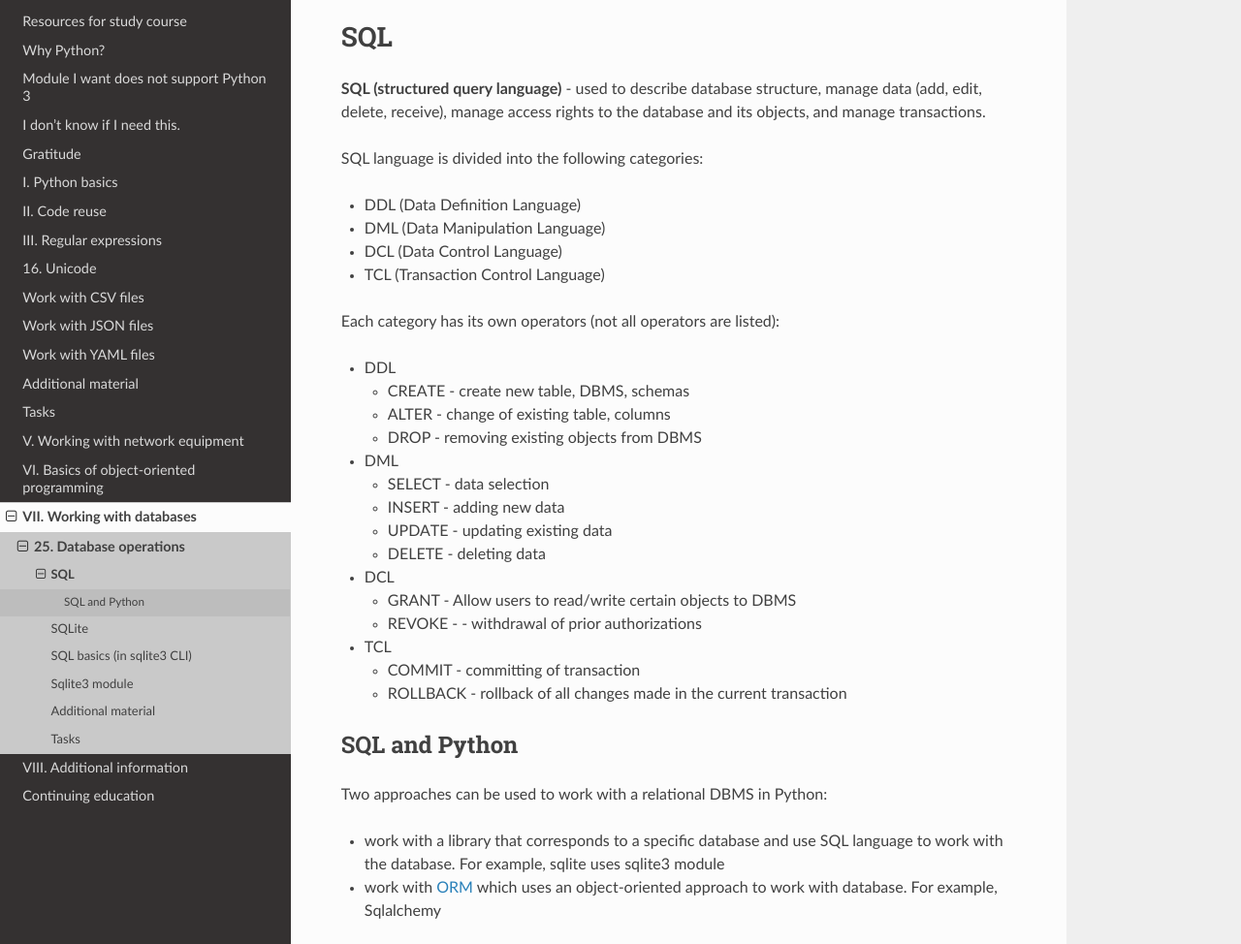
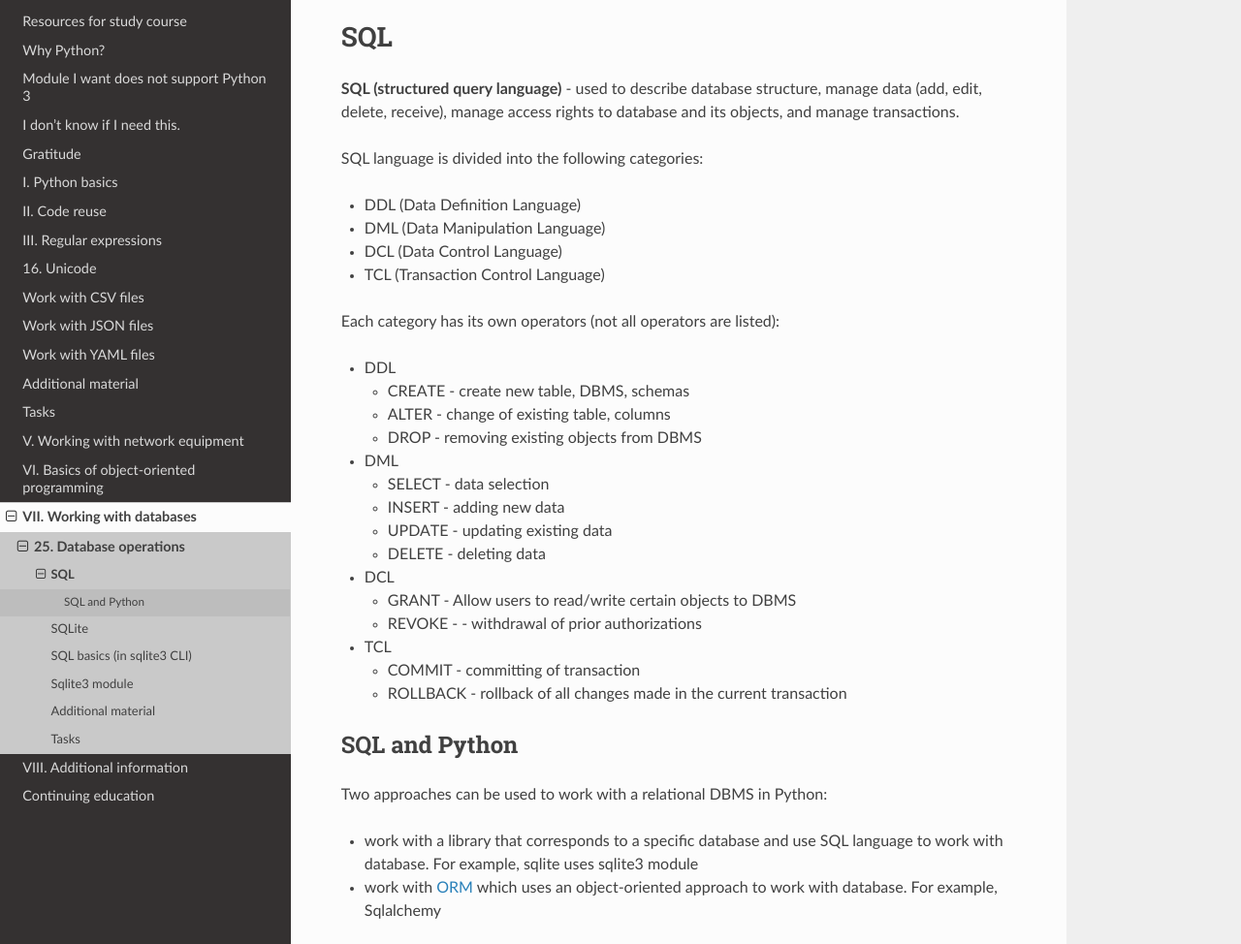
Before and after one commit to natenka/pyneng-book-en, a Sphinx documentation site: the page built from docs/source/book/25_db/sql.rst, in a window 1280 px wide and 1304 px high. Shown: the part 127-1101 px from the top of the window at 97% size. Built offline with Sphinx 7.4.7 and the Read the Docs theme 2.0.0, drawn with Linux system fonts in a browser that asks for light colours; pages that are not in the unit, such as notebooks, are missing from menus.

Commit message:
Update sql.rst

```diff
--- a/docs/source/book/25_db/sql.rst
+++ b/docs/source/book/25_db/sql.rst
@@ -1,7 +1,7 @@
 SQL
 ---
 
-**SQL (structured query language)** - used to describe database structure, manage data (add, edit, delete, receive), manage access rights to the database and its objects, and manage transactions.
+**SQL (structured query language)** - used to describe database structure, manage data (add, edit, delete, receive), manage access rights to database and its objects, and manage transactions.
 
 SQL language is divided into the following categories:
 
@@ -40,5 +40,5 @@ SQL and Python
 
 Two approaches can be used to work with a relational DBMS in Python:
 
-* work with a library that corresponds to a specific database and use SQL language to work with the database. For example, sqlite uses sqlite3 module
+* work with a library that corresponds to a specific database and use SQL language to work with database. For example, sqlite uses sqlite3 module
 * work with `ORM <http://xgu.ru/wiki/ORM>`__ which uses an object-oriented approach to work with database. For example, Sqlalchemy
```
